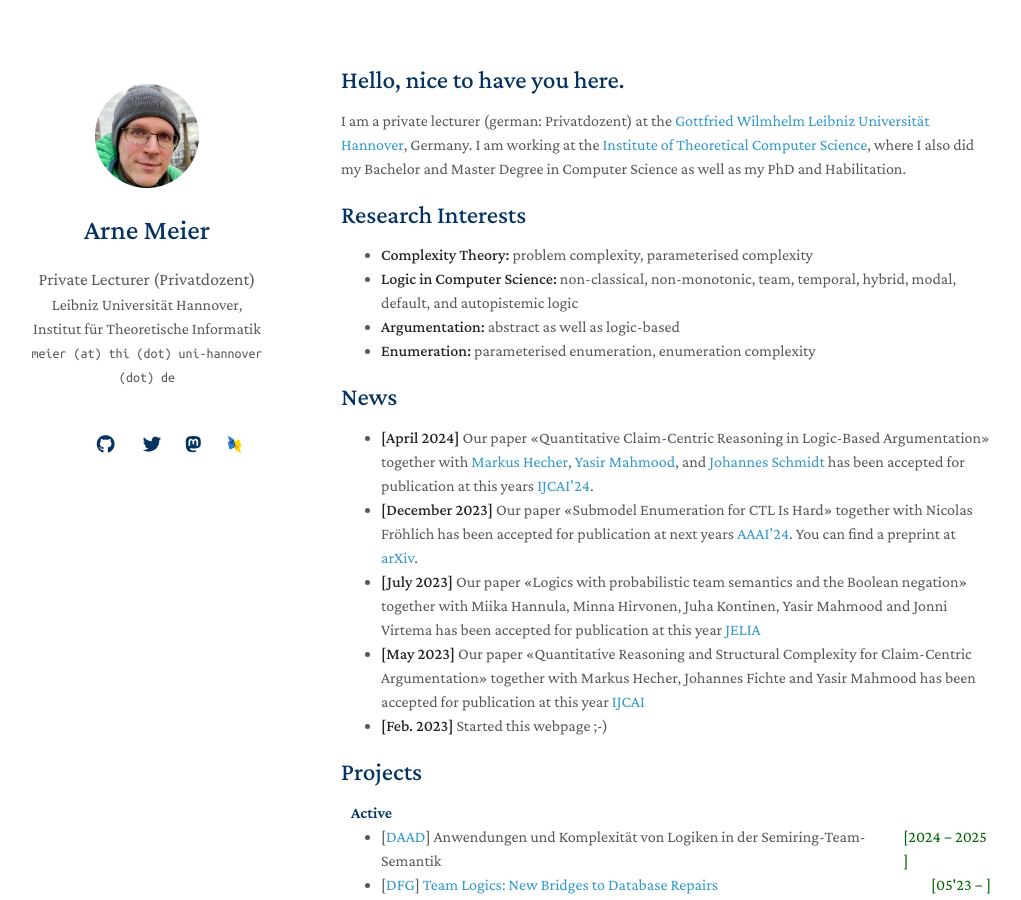
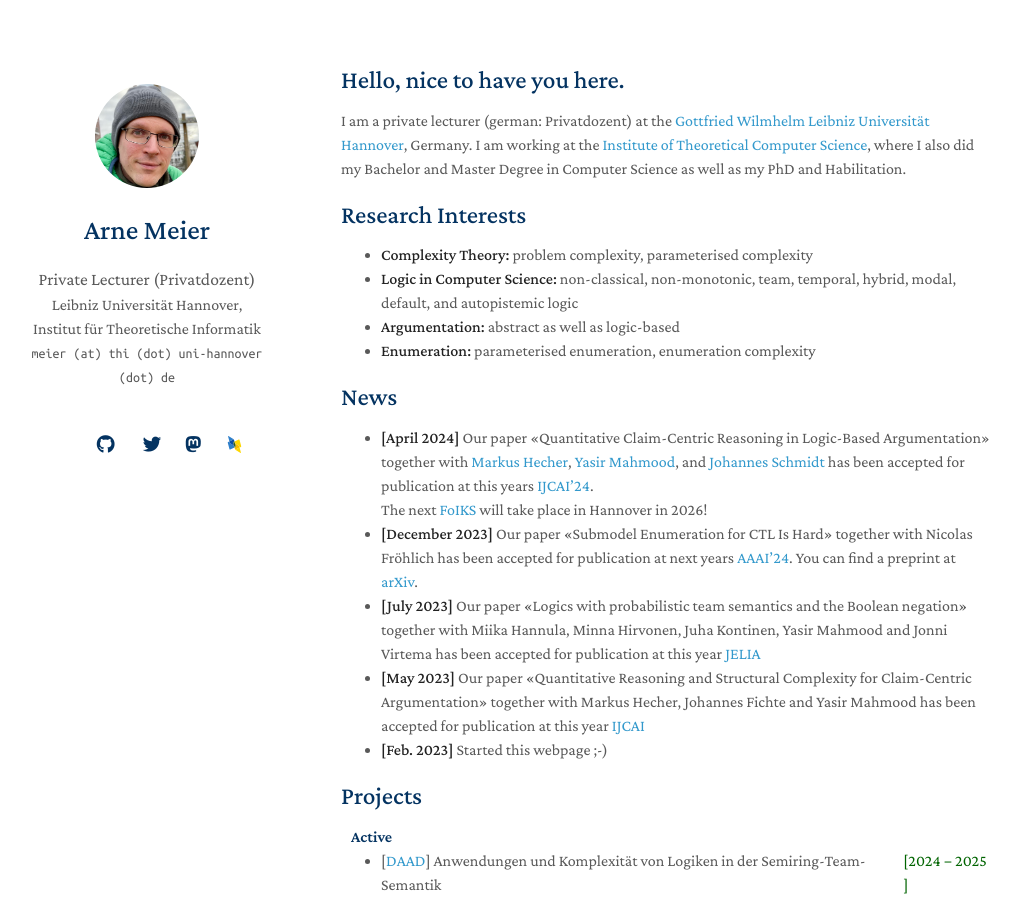
Before and after one commit to ArneMeier/ArneMeier.github.io, a Jekyll site: the page built from index.md, in a window 1280 px wide and 900 px high. Shown: the whole window, without its empty margins (129-1150 px from the left). Built offline with Jekyll 4.4.1, drawn with Linux system fonts in a browser that asks for light colours; nearby versions of some CDN libraries; a style sheet for code colours, icons or effects is not loaded; our own code applies the rules of GitHub Pages for plain Markdown files.

Commit message:
Update index.md

```diff
--- a/index.md
+++ b/index.md
@@ -15,7 +15,8 @@ I am working at the [Institute of Theoretical Computer Science](https://www.thi.
 - **Enumeration:** parameterised enumeration, enumeration complexity
 
 ## News
-- **[April 2024]** Our paper «Quantitative Claim-Centric Reasoning in Logic-Based Argumentation» together with <a href="https://www.csail.mit.edu/person/markus-hecher">Markus Hecher</a>, <a href="https://dice-research.org/YasirMahmood">Yasir Mahmood</a>, and <a href="https://ju.se/personinfo.html?sign=schjoh">Johannes Schmidt</a> has been accepted for publication at this years <a href="https://ijcai24.org/">IJCAI'24</a>.
+- **[April 2024]** Our paper «Quantitative Claim-Centric Reasoning in Logic-Based Argumentation» together with <a href="https://www.csail.mit.edu/person/markus-hecher">Markus Hecher</a>, <a href="https://dice-research.org/YasirMahmood">Yasir Mahmood</a>, and <a href="https://ju.se/personinfo.html?sign=schjoh">Johannes Schmidt</a> has been accepted for publication at this years <a href="https://ijcai24.org/">IJCAI'24</a>.<br />
+The next <a href="https://foiks2026.github.io">FoIKS</a> will take place in Hannover in 2026!
 - **[December 2023]** Our paper «Submodel Enumeration for CTL Is Hard» together with Nicolas Fröhlich has been accepted for publication at next years <a href="https://aaai.org/aaai-conference/">AAAI'24</a>. You can find a preprint at <a href="https://arxiv.org/abs/2312.09868">arXiv</a>.
 - **[July 2023]** Our paper «Logics with probabilistic team semantics and the Boolean negation» together with Miika Hannula, Minna Hirvonen, Juha Kontinen, Yasir Mahmood and Jonni Virtema has been accepted for publication at this year <a href="http://jelia2023.inf.tu-dresden.de">JELIA</a>
 - **[May 2023]** Our paper «Quantitative Reasoning and Structural Complexity for Claim-Centric Argumentation» together with Markus Hecher, Johannes Fichte and Yasir Mahmood has been accepted for publication at this year <a href="http://ijcai-23.org" target="_blank">IJCAI</a>
```
